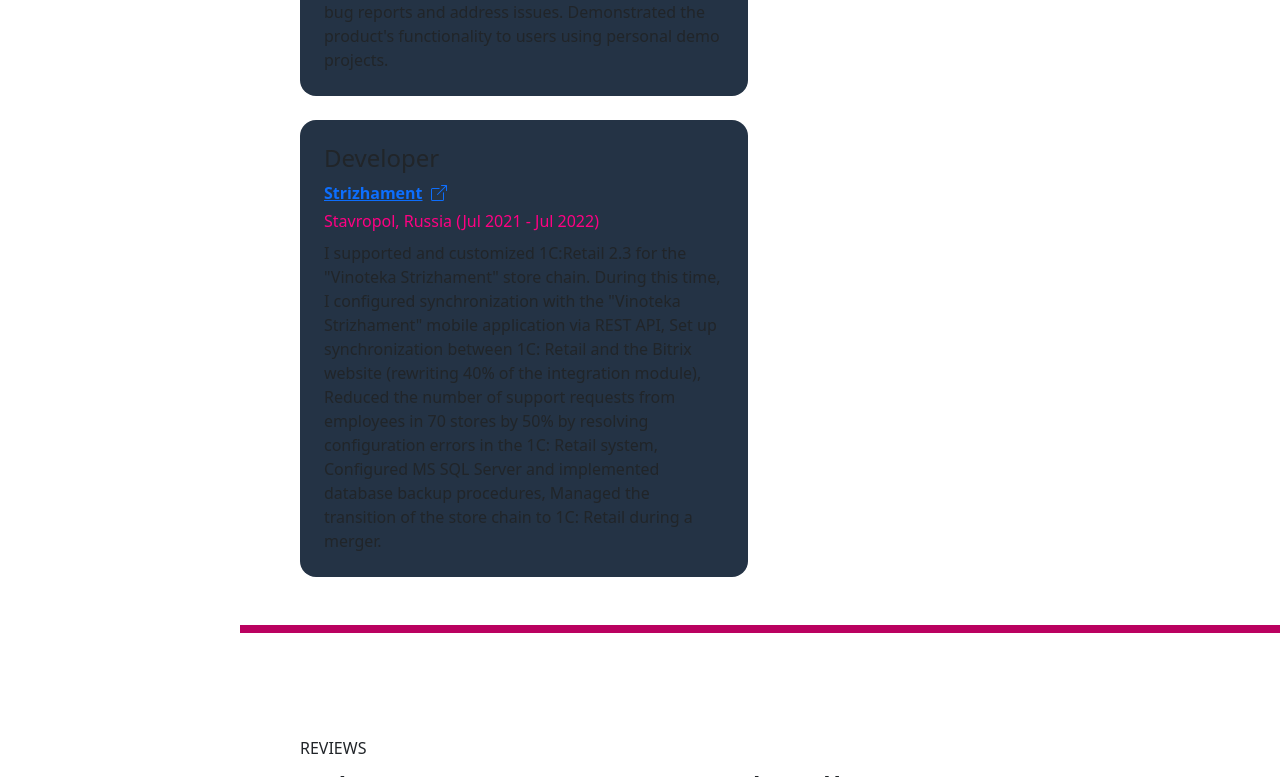
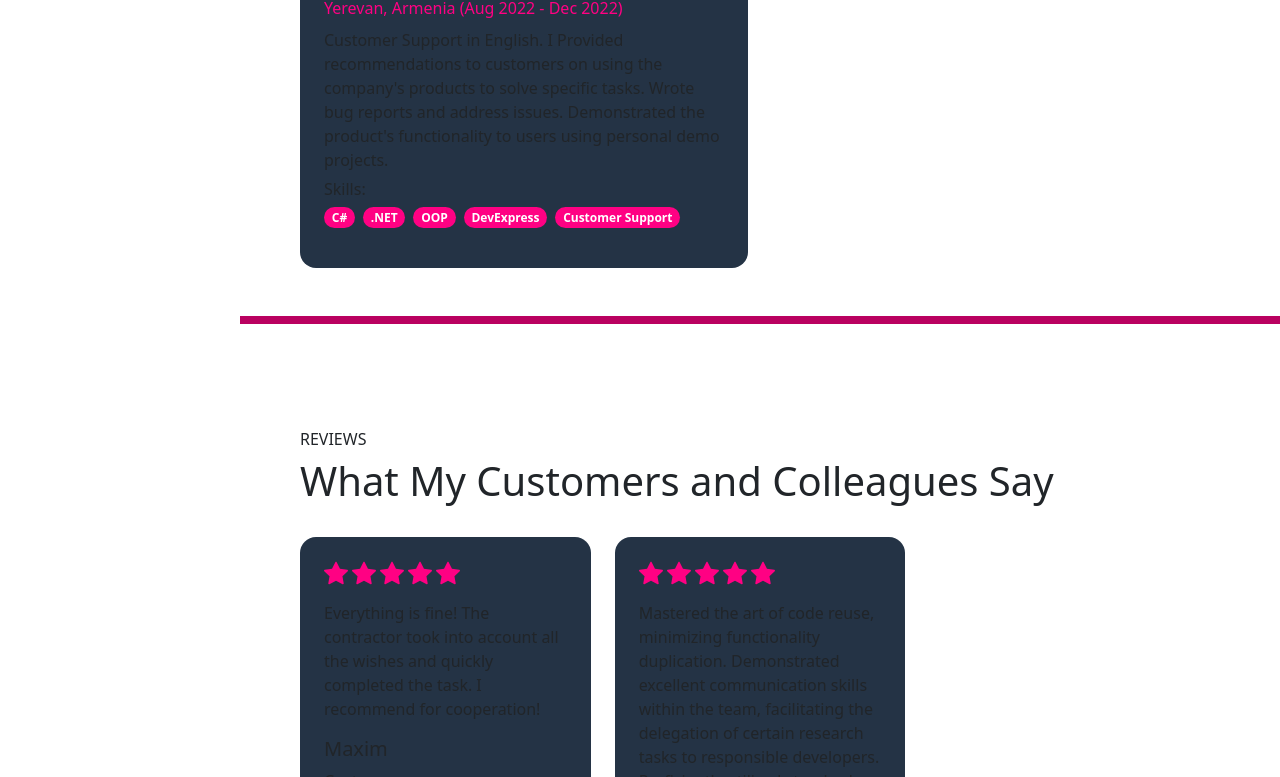
Before and after one commit to winerar/portfolio, a React (Vite) app: page / in a window 1280 px wide. Shown: the part 2288-3065 px from the top of the page. Built offline with nearby package versions, Linux system fonts and the light colour scheme; the HTML template or start-up script is replaced by a standard one.

Commit message:
update experience card to use 'Skills' label and add new tech stacks for improved clarity

```diff
--- a/src/components/Content/ExperienceCard.tsx
+++ b/src/components/Content/ExperienceCard.tsx
@@ -42,7 +42,7 @@
 			{description ?? <p className="mb-0">{description}</p>}
 			{stack && (
 				<>
-					<h5 className="h6 mt-2">Stack:</h5>
+					<h5 className="h6 mt-2">Skills:</h5>
 					<p className="d-flex gap-2 flex-wrap">
 						{stack.map((item, index) => (
 							<Badge text={item} key={index} />
--- a/src/constants/experience.ts
+++ b/src/constants/experience.ts
@@ -74,6 +74,15 @@
 		country: "Armenia",
 		yearFrom: 2022,
 		monthFrom: Months.Dec,
+		stack: [
+			Stack.React,
+			Stack.Next,
+			Stack.TypeScript,
+			Stack.SCSS,
+			Stack.Bootstrap,
+			Stack.Redux,
+			Stack.JavaScript,
+		],
 	},
 	{
 		position: ".NET Support Developer",
@@ -87,18 +96,25 @@
 		yearTo: 2022,
 		monthTo: Months.Dec,
 		website: "https://www.devexpress.com",
+		stack: [
+			Stack.CSharp,
+			Stack.DotNet,
+			Stack.OOP,
+			Stack.DevExpress,
+			Stack.CustomerSupport,
+		],
 	},
-	{
-		position: "Developer",
-		organization: "Strizhament",
-		description:
-			'I supported and customized 1C:Retail 2.3 for the "Vinoteka Strizhament" store chain. During this time, I configured synchronization with the "Vinoteka Strizhament" mobile application via REST API, Set up synchronization between 1C: Retail and the Bitrix website (rewriting 40% of the integration module), Reduced the number of support requests from employees in 70 stores by 50% by resolving configuration errors in the 1C: Retail system, Configured MS SQL Server and implemented database backup procedures, Managed the transition of the store chain to 1C: Retail during a merger.',
-		city: "Stavropol",
-		country: "Russia",
-		yearFrom: 2021,
-		monthFrom: Months.Jul,
-		yearTo: 2022,
-		monthTo: Months.Jul,
-		website: "https://strizament-vinoteka.ru",
-	},
+	// {
+	// 	position: "Developer",
+	// 	organization: "Strizhament",
+	// 	description:
+	// 		'I supported and customized 1C:Retail 2.3 for the "Vinoteka Strizhament" store chain. During this time, I configured synchronization with the "Vinoteka Strizhament" mobile application via REST API, Set up synchronization between 1C: Retail and the Bitrix website (rewriting 40% of the integration module), Reduced the number of support requests from employees in 70 stores by 50% by resolving configuration errors in the 1C: Retail system, Configured MS SQL Server and implemented database backup procedures, Managed the transition of the store chain to 1C: Retail during a merger.',
+	// 	city: "Stavropol",
+	// 	country: "Russia",
+	// 	yearFrom: 2021,
+	// 	monthFrom: Months.Jul,
+	// 	yearTo: 2022,
+	// 	monthTo: Months.Jul,
+	// 	website: "https://strizament-vinoteka.ru",
+	// },
 ]
--- a/src/types/enums.ts
+++ b/src/types/enums.ts
@@ -24,6 +24,11 @@
 	TypeScript: "TypeScript",
 	Vite: "Vite",
 	Webpack: "Webpack",
+	CSharp: "C#",
+	DotNet: ".NET",
+	OOP: "OOP",
+	DevExpress: "DevExpress",
+	CustomerSupport: "Customer Support",
 } as const
 
 export const Months = {
```
